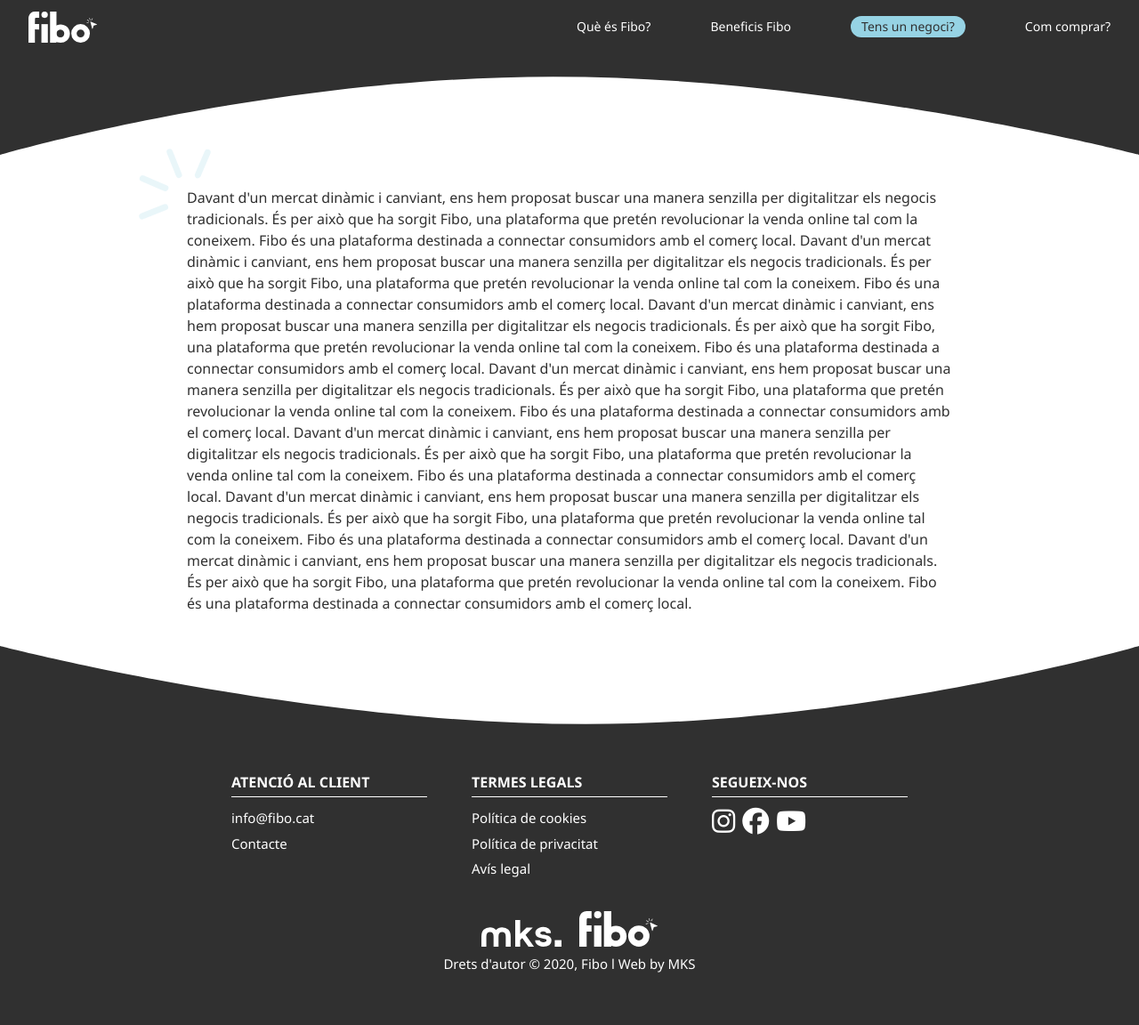
After one commit to martiserra46/fibo, a PHP site: page /cookies-policy.html in a window 1280 px wide. The commit adds this page. Shown: the whole page at 89% size. Run offline with PHP 8.4, Linux system fonts and the light colour scheme; some libraries are stand-ins or nearby versions.

Commit message:
Cookies policy added

```diff
--- /dev/null
+++ b/cookies-policy.html
@@ -0,0 +1,103 @@
+<!DOCTYPE html>
+<html lang="ca">
+    <head>
+        <title>Fibo - El petit comerç a un clic</title>
+
+        <meta name="description" content="El petit comerç a un clic">
+        <meta charset="utf-8">
+        <meta name="viewport" content="width=device-width, user-scalable=no">
+
+        <link rel="icon" href="img/fibo-icon.ico">
+        <link rel="stylesheet" href="https://cdnjs.cloudflare.com/ajax/libs/normalize/8.0.1/normalize.min.css">
+        <link rel="stylesheet" href="css/styles.css">
+    </head>
+    <body>
+        <header id="site-header" class="site-header header-background-hidden site-header-with-hidden-nav-mobile background-never-hidden">
+            <div class="content-site-header">
+                <a id="logo-site-header" href="index.php" class="logo-site-header logo-hidden show-logo-always">
+                    <img src="img/logo-white.svg" alt="Logo Fibo">
+                </a>
+                <img id="menu-icon" class="menu-icon" src="img/menu-icon.svg" alt="Menu Icon">
+                <nav id="nav-site-header" class="nav-site-header">
+                    <ul class="content-nav-site-header">
+                        <li class="nav-item-site-header white-list-item nav-item-show-line"><a href="index.php#welcome-section"><span>Què és Fibo?</span></a></li>
+                        <li class="nav-item-site-header white-list-item nav-item-show-line"><a href="index.php#benefits-section"><span>Beneficis Fibo</span></a></li>
+                        <li class="nav-item-site-header blue-list-item"><a href="index.php#more-info-section"><span>Tens un negoci?</span></a></li>
+                        <li class="nav-item-site-header white-list-item nav-item-show-line"><a href="index.php#newsletter-section"><span>Com comprar?</span></a></li>
+                    </ul>
+                </nav>
+            </div>
+        </header>
+        <main class="site-main legal-section">
+            <div class="content-legal-section">
+                <p><span class="paragraph-decorator"></span>Davant d'un mercat dinàmic i canviant, ens hem proposat buscar una manera senzilla per digitalitzar els negocis tradicionals.
+                    És per això que ha sorgit Fibo, una plataforma que pretén revolucionar la venda online tal com la coneixem.
+
+                    Fibo és una plataforma destinada a connectar consumidors amb el comerç local.
+
+                    Davant d'un mercat dinàmic i canviant, ens hem proposat buscar una manera senzilla per digitalitzar els negocis tradicionals.
+                    És per això que ha sorgit Fibo, una plataforma que pretén revolucionar la venda online tal com la coneixem.
+
+                    Fibo és una plataforma destinada a connectar consumidors amb el comerç local.
+                    Davant d'un mercat dinàmic i canviant, ens hem proposat buscar una manera senzilla per digitalitzar els negocis tradicionals.
+                    És per això que ha sorgit Fibo, una plataforma que pretén revolucionar la venda online tal com la coneixem.
+
+                    Fibo és una plataforma destinada a connectar consumidors amb el comerç local.
+
+                    Davant d'un mercat dinàmic i canviant, ens hem proposat buscar una manera senzilla per digitalitzar els negocis tradicionals.
+                    És per això que ha sorgit Fibo, una plataforma que pretén revolucionar la venda online tal com la coneixem.
+
+                    Fibo és una plataforma destinada a connectar consumidors amb el comerç local.
+                    Davant d'un mercat dinàmic i canviant, ens hem proposat buscar una manera senzilla per digitalitzar els negocis tradicionals.
+                    És per això que ha sorgit Fibo, una plataforma que pretén revolucionar la venda online tal com la coneixem.
+
+                    Fibo és una plataforma destinada a connectar consumidors amb el comerç local.
+                    Davant d'un mercat dinàmic i canviant, ens hem proposat buscar una manera senzilla per digitalitzar els negocis tradicionals.
+                    És per això que ha sorgit Fibo, una plataforma que pretén revolucionar la venda online tal com la coneixem.
+
+                    Fibo és una plataforma destinada a connectar consumidors amb el comerç local.
+                    Davant d'un mercat dinàmic i canviant, ens hem proposat buscar una manera senzilla per digitalitzar els negocis tradicionals.
+                    És per això que ha sorgit Fibo, una plataforma que pretén revolucionar la venda online tal com la coneixem.
+
+                    Fibo és una plataforma destinada a connectar consumidors amb el comerç local.</p>
+            </div>
+        </main>
+        <footer class="site-footer">
+            <div class="content-footer">
+                <div class="div-footer">
+                    <h3>Atenció al client</h3>
+                    <p>info@fibo.cat</p>
+                    <p>Contacte</p>
+                </div>
+                <div class="div-footer">
+                    <h3>Termes legals</h3>
+                    <p><a href="cookies-policy.html">Política de cookies</a></p>
+                    <p><a href="privacity-policy.html">Política de privacitat</a></p>
+                    <p>Avís legal</p>
+                </div>
+                <div class="div-footer">
+                    <h3>Segueix-nos</h3>
+                    <ul class="list-social-media">
+                        <li>
+                            <a href="https://www.instagram.com/fibo.cat/" target="blank"><i class="fab fa-instagram"></i></a>
+                        </li>
+                        <li>
+                            <a href="https://www.facebook.com/Fibocat-102160391487929" target="blank"><i class="fab fa-facebook"></i></a>
+                        </li>
+                        <li>
+                            <a href="#"><i class="fab fa-youtube"></i></a>
+                        </li>
+                    </ul>
+                </div>
+            </div>
+            <div class="companies-footer">
+                <img src="img/logo-mks.svg" alt="Logo MKS">
+                <img src="img/logo-white.svg" alt="Logo Fibo">
+            </div>
+            <p>Drets d'autor &copy; 2020, Fibo l Web by MKS</p>
+        </footer>
+        <script src="https://kit.fontawesome.com/9ed2ade2b5.js" crossorigin="anonymous"></script>
+        <script src="js/sliding-scroll.js"></script>
+        <script src="js/app.js"></script>
+    </body>
+</html>
--- a/css/styles.css
+++ b/css/styles.css
@@ -818,6 +818,7 @@ footer.site-footer {
 
 footer.site-footer p,
 footer.site-footer h3,
+footer.site-footer a,
 footer.site-footer i {
     color: white;
 }
@@ -893,3 +894,34 @@ footer.site-footer > p:last-child {
         grid-template-columns: 1fr;
     }
 }
+
+
+
+/** LEGAL SECTION **/
+header.background-never-hidden {
+    background-color: #303030;
+}
+
+header.background-never-hidden a span:after {
+    content: none;
+}
+
+main.legal-section {
+    margin-top: 60px;
+    min-height: calc(100vh - 60px);
+    background-image: url("../img/welcome-background.svg"), url("../img/newsletter-background.svg");
+    background-position: top center, bottom center;
+    background-size: 100%, 100%;
+    background-repeat: no-repeat, no-repeat;
+}
+
+div.content-legal-section {
+    max-width: 900px;
+    padding: 150px 20px;
+    margin: 0 auto;
+}
+
+a.show-logo-always {
+    visibility: visible;
+    opacity: 1;
+}
```
